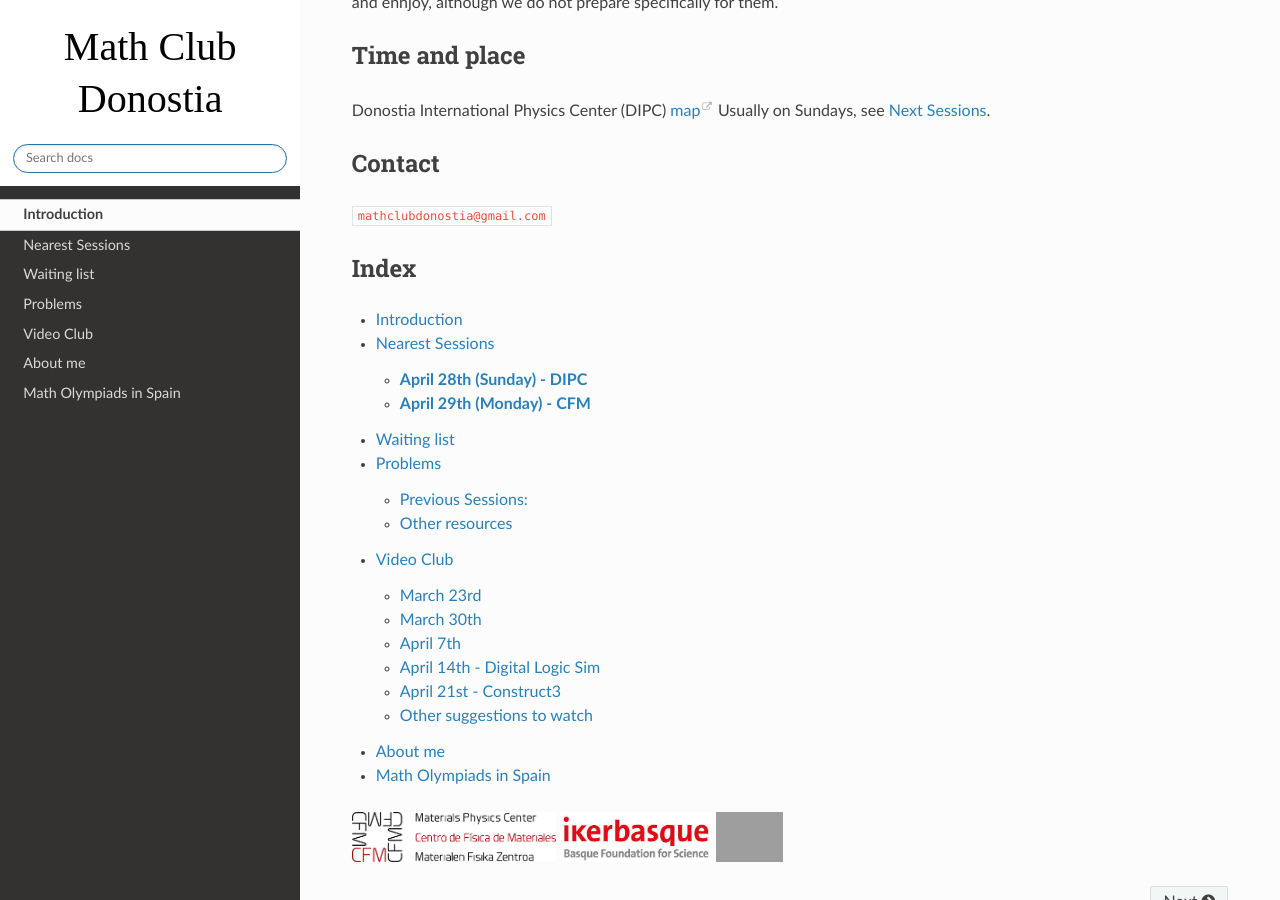
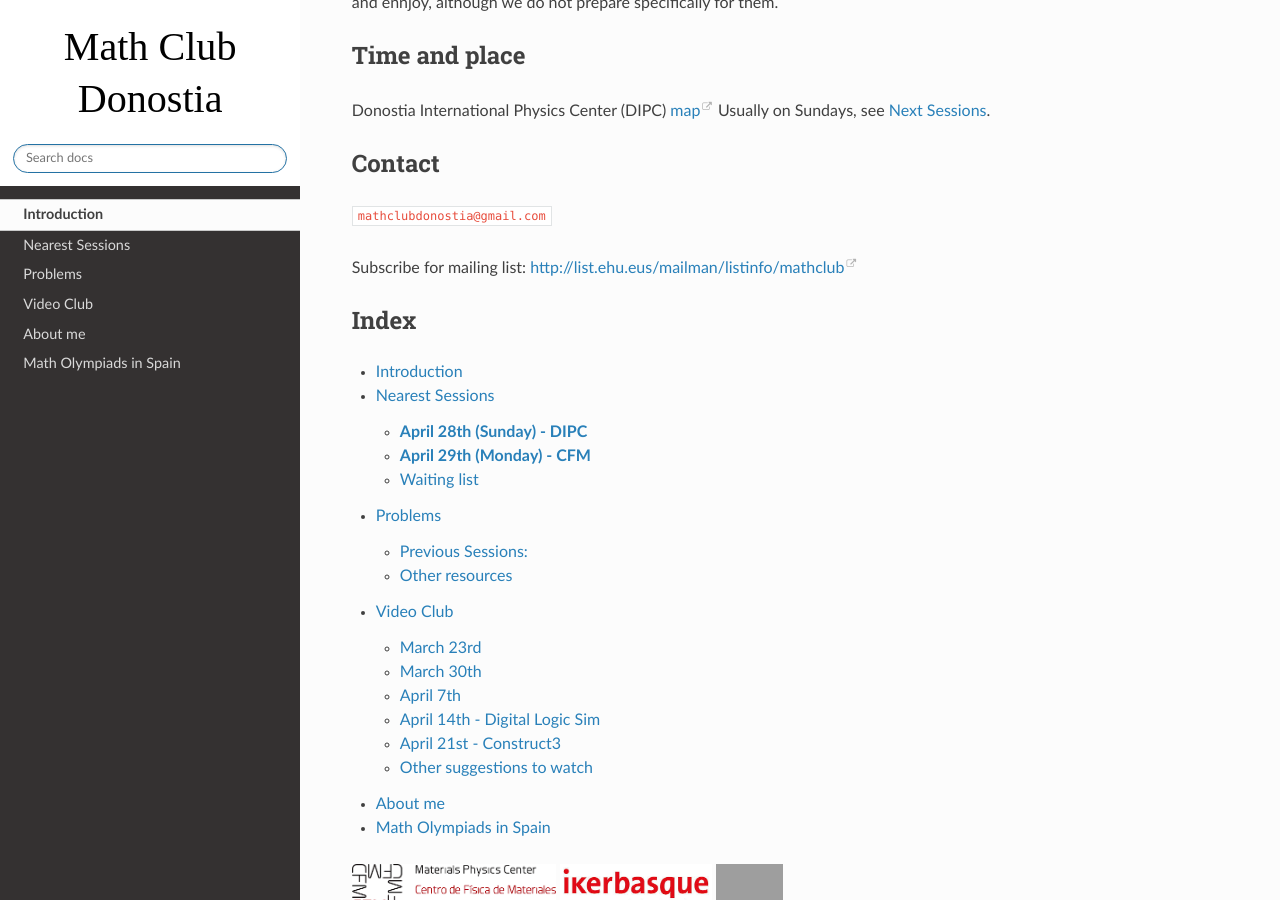
Before and after one commit to math-club-donostia/math-club-donostia.github.io, a Sphinx documentation site: the page built from source/index.rst, in a window 1280 px wide and 900 px high, scrolled down 1214 px. Built offline with Sphinx 7.4.7 and the Read the Docs theme 2.0.0, drawn with Linux system fonts in a browser that asks for light colours; cross-references to code outside the pages are shown as plain code; grey boxes are pictures that could not be loaded.

Commit message:
mailing list

```diff
--- a/source/index.rst
+++ b/source/index.rst
@@ -72,6 +72,8 @@ Contact
 
 :email:`mathclubdonostia@gmail.com`
 
+Subscribe for mailing list:
+`http://list.ehu.eus/mailman/listinfo/mathclub <http://list.ehu.eus/mailman/listinfo/mathclub>`__
 
 Index
 ++++++
--- a/source/nextclass.rst
+++ b/source/nextclass.rst
@@ -42,8 +42,12 @@ sessions are also welcome, I will find something for you also.
   `see map <https://maps.app.goo.gl/5jFTGGep36T4hFbk6>`__. Paseo Manuel de Lardizabal **5**, 20018 Donostia,
 
 Waiting list
-+++++++++++++
+---------------
 
 If the time is not convenient to you, or you live far from Donostia, please fill a
 `waiting list form <https://forms.gle/iEygggCoy1hACy5C6>`__ , eventually we may create a group in a different time or
 in a different place. Probably in a different town of Gipuzkoa.
+
+
+To receive updates, also subscribe for mailing list:
+`http://list.ehu.eus/mailman/listinfo/mathclub <http://list.ehu.eus/mailman/listinfo/mathclub>`__
```
